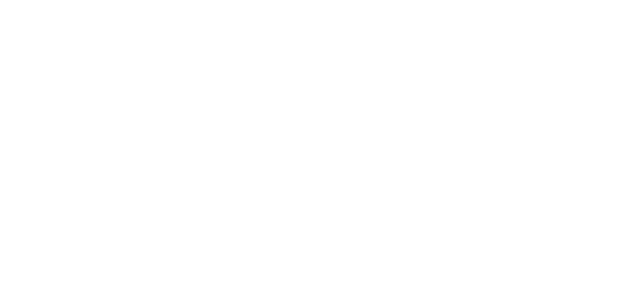
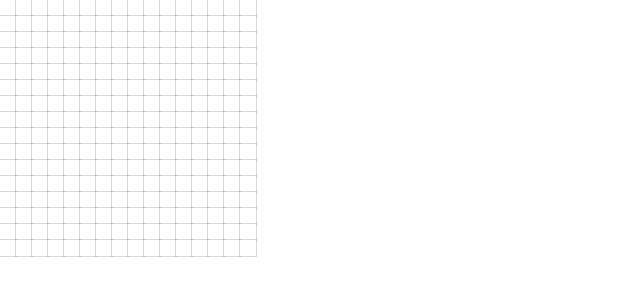
Before and after one commit to Prokhnitskyi/Etch-A-Sketch, a plain HTML site: page index.html in a window 1280 px wide. Shown: the whole page, without its empty margins (0-640 px from the left). Drawn offline with Linux system fonts and the light colour scheme.

Commit message:
Add grid render function and temp css

```diff
--- a/index.html
+++ b/index.html
@@ -8,6 +8,10 @@
     <title>Etch-A-Sketch</title>
 </head>
 <body>
+<section class="grid">
+
+</section>
+
 <script src="./script.js"></script>
 </body>
 </html>
--- a/script.js
+++ b/script.js
@@ -0,0 +1,15 @@
+(() => {
+    const gridContainer = document.querySelector('.grid');
+
+    function renderGrid(containerElement, gridSize = 16) {
+        containerElement.innerHTML = ''; // for re-render
+
+        for (let i = 0; i < gridSize ** 2; i++) {
+            const cell = document.createElement('div');
+            cell.classList.add('grid__element');
+            containerElement.append(cell);
+        }
+    }
+
+    renderGrid(gridContainer);
+})();
--- a/styles.css
+++ b/styles.css
@@ -0,0 +1,29 @@
+* {
+    box-sizing: border-box;
+}
+
+html {
+    font-size: 16px;
+    height: 100%;
+}
+
+body {
+    min-height: 100vh;
+    margin: 0;
+}
+
+.grid {
+    display: flex;
+    max-width: 16rem;
+    flex-wrap: wrap;
+    justify-content: flex-start;
+    align-items: flex-start;
+}
+
+.grid__element {
+    flex: 0 0 1rem;
+    width: 1rem;
+    height: 1rem;
+    background-color: white;
+    outline: 0.5px solid rgb(0 0 0 / 15%);
+}
```
